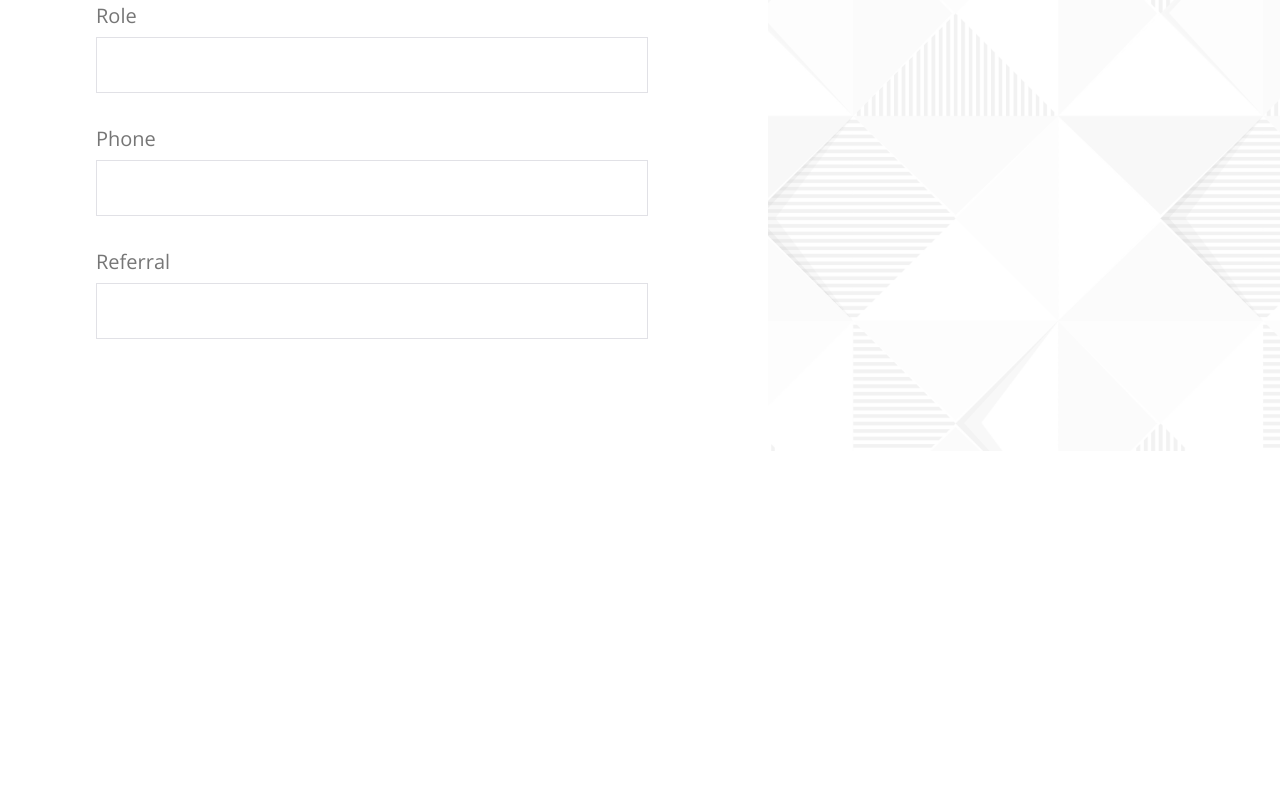
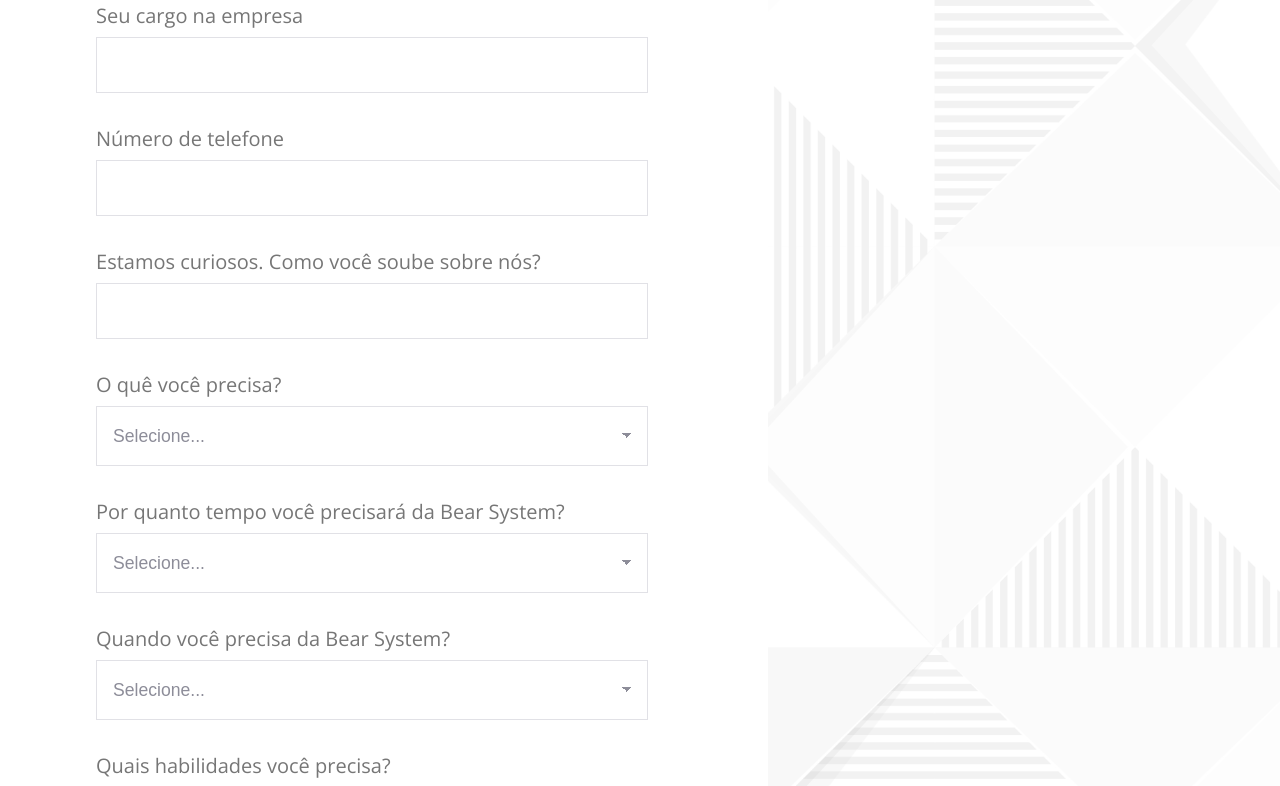
Before and after one commit to bear-system-dev/bear-system-react, a React (Vite) app: page /Contrate in a window 1280 px wide. Shown: the part 520-1306 px from the top of the page. Before the commit the page ends 971 px from the top, so only its background shows below. Built offline with nearby package versions, Linux system fonts and the light colour scheme.

Commit message:
feat: select component

```diff
--- a/package.json
+++ b/package.json
@@ -14,6 +14,7 @@
     "i": "^0.3.7",
     "react": "^18.2.0",
     "react-dom": "^18.2.0",
+    "react-hook-form": "^7.46.1",
     "react-router-dom": "^6.15.0"
   },
   "devDependencies": {
--- a/src/Pages/Comunidade/index.tsx
+++ b/src/Pages/Comunidade/index.tsx
@@ -1,3 +1,5 @@
+import './styles.css'
+
 export function Comunidade() {
-  return <h1>Hello World</h1>
+  return <h1>hello world</h1>
 }
--- a/src/Pages/Contrate/Form/index.tsx
+++ b/src/Pages/Contrate/Form/index.tsx
@@ -1,29 +1,135 @@
+import { useForm } from 'react-hook-form'
 import './styles.css'
 
+type FormData = Record<string, string>
+
 export function Form() {
+  const {
+    register,
+    handleSubmit,
+    formState: { errors },
+  } = useForm<FormData>()
+
+  const onSubmit = (data: FormData) => console.log(data)
+
   return (
-    <form action="contrate">
+    <form action="contrate" onSubmit={handleSubmit(onSubmit)}>
       <div>
         <div className="form__fields-line">
-          {formLabels.map((label) => {
+          {formTextInputs.map((textInput) => {
+            const fieldName = textInput.label
             return (
-              <div key={label} className="form__field-container">
-                <label className="form__field-label" htmlFor={label}>
-                  {label}
+              <div key={fieldName} className="form__field-container">
+                <label className="form__field-label" htmlFor={fieldName}>
+                  <span>{textInput.title}</span>
                 </label>
                 <input
                   className="form__field-input"
                   type="text"
-                  name={label}
-                  placeholder={label}
+                  form="contrate"
+                  placeholder={textInput.placeholder}
+                  {...register(fieldName, { required: true })}
                 />
+                {errors[fieldName] && (
+                  <span className="form__error">Este campo é obrigatório</span>
+                )}
+              </div>
+            )
+          })}
+          {formSelectInputs.map((selectInput, index) => {
+            const fieldName = selectInput.label
+            return (
+              <div key={selectInput.label} className="form__field-container">
+                <label
+                  className="form__field-label"
+                  htmlFor={selectInput.label}
+                >
+                  <span>{selectInput.title}</span>
+                </label>
+                <select
+                  className="form__field-select form__field-select--arrow"
+                  form="contrate"
+                  {...register(fieldName, { required: true })}
+                  defaultValue=""
+                >
+                  <option value="">
+                    {index === selectInput.option.length
+                      ? lastSelectOptionDefault
+                      : 'selecione...'}
+                  </option>
+                  {selectInput.option.map((option) => {
+                    return (
+                      <option key={option} value={option}>
+                        {option}
+                      </option>
+                    )
+                  })}
+                </select>
+                {errors[fieldName] && (
+                  <span className="form__error">Este campo é obrigatório</span>
+                )}
               </div>
             )
           })}
         </div>
       </div>
+      <button type="submit">começar</button>
     </form>
   )
 }
 
-const formLabels = ['name', 'email', 'company', 'role', 'phone', 'referral']
+const formTextInputs = [
+  { label: 'name', title: 'nome', placeholder: '' },
+  { label: 'email', title: 'e-mail', placeholder: '' },
+  { label: 'company', title: 'nome da empresa', placeholder: '' },
+  { label: 'role', title: 'seu cargo na empresa', placeholder: '' },
+  { label: 'phone', title: 'número de telefone', placeholder: '' },
+  {
+    label: 'referral',
+    title: 'estamos curiosos. Como você soube sobre nós?',
+    placeholder: '',
+  },
+]
+const formSelectInputs = [
+  {
+    label: 'needs',
+    title: 'o quê você precisa?',
+    option: [
+      'contratar um desenvolvedor individual',
+      'montar um time de desenvolvedores',
+      'conhecer melhor a Bear System',
+    ],
+  },
+  {
+    label: 'duration',
+    title: 'por quanto tempo você precisará da Bear System?',
+    option: ['menos de 1 mês', '1-3 meses', 'mais de 3 meses'],
+  },
+  {
+    label: 'priority',
+    title: 'quando você precisa da Bear System?',
+    option: ['1-2 semanas', '2-4 semanas', '+4 semanas'],
+  },
+  {
+    label: 'skills',
+    title: 'quais habilidades você precisa?',
+    option: [
+      'React.js',
+      'React Native',
+      'JavaScript',
+      'TypeScript',
+      'PHP',
+      'Node.js',
+      'Nest.js',
+      'MongoDB',
+      'Mobile',
+      'DevOps',
+      'Data / DBA',
+      'SQL',
+      'QA',
+    ],
+  },
+]
+
+export const lastSelectOptionDefault =
+  'React.js, JavaScript, MongoDB, Node.js...'
--- a/src/Pages/Contrate/Form/styles.css
+++ b/src/Pages/Contrate/Form/styles.css
@@ -15,11 +15,14 @@
   grid-column: span 2;
 }
 
-.form__field-label {
+.form__field-label{
   color: var(--cinza-600);
   display: flex;
   font-size: 1.25rem;
   margin-bottom: 0.5rem;
+}
+
+.form__field-label span::first-letter{
   text-transform: capitalize;
 }
 
@@ -34,10 +37,65 @@
   width: 100%;
 }
 
-.form__field-input::placeholder {
-  visibility: hidden;
+.form__field-input:focus, .form__field-select:focus {
+  outline-color: var(--verde-300);
 }
 
-.form__field-input:focus {
-  outline-color: var(--verde-300);
+.form__field-select {
+  background-color: var(--branco);
+  border: 1px solid var(--cinza-200);
+  color: var(--cinza-500);
+  display: inline-block;
+  font-size: 1.1rem;
+  height: 3.75rem;
+  padding: 0.5rem 3.5rem 0.5rem 1rem;
+  text-transform: capitalize;
+  width: 100%;
 }
+
+.form__field-select option {
+  color: var(--cinza-800);
+}
+
+.form__field-select--arrow {
+  background-image:
+    linear-gradient(45deg, transparent 50%, var(--cinza-500) 50%),
+    linear-gradient(135deg, var(--cinza-500) 50%, transparent 50%),
+    linear-gradient(to right, transparent, transparent);
+  background-position:
+    calc(100% - 20px) calc(1.5rem + 2px),
+    calc(100% - 15px) calc(1.5rem + 2px),
+    100% 0;
+  background-repeat: no-repeat;
+  background-size:
+    5px 5px,
+    5px 5px,
+    3.75rem 3.75rem;
+}
+
+.form__field-select--arrow:focus {
+  background-image:
+    linear-gradient(45deg, var(--cinza-500) 50%, transparent 50%),
+    linear-gradient(135deg, transparent 50%, var(--cinza-500) 50%),
+    linear-gradient(to right, transparent, transparent);
+  background-position:
+    calc(100% - 15px) 1.5rem,
+    calc(100% - 20px) 1.5rem,
+    100% 0;
+  background-repeat: no-repeat;
+  background-size:
+    5px 5px,
+    5px 5px,
+    2.5rem 2.5rem;
+  box-shadow: rgba(0, 0, 0, 0.24) 0px 3px 8px;
+  outline: none;
+}
+
+.form__error {
+  color: var(--alert);
+  font-size: 0.875rem;
+}
+
+button {
+  margin-top: 20rem;
+}
--- a/src/index.css
+++ b/src/index.css
@@ -37,6 +37,12 @@ img {
   max-width: 100%;
 }
 
+select {
+  appearance: none;
+  -webkit-appearance: none;
+  -moz-appearance: none;
+}
+
 :root {
   --preto: #181818;
   --branco: #FFFFFF;
@@ -53,7 +59,7 @@ img {
   --verde-300: #00b37e;
   --verde-500: #00875f;
   --slate-500: #54647A;
-  --vermelho-700: #b91c1c;
+  --alert: #b91c1c;
 
   --fonte: 'Open Sans', sans-serif;
 }
```
Also changed, not shown: 1 other file (tests, documents, lock files or other folders).
